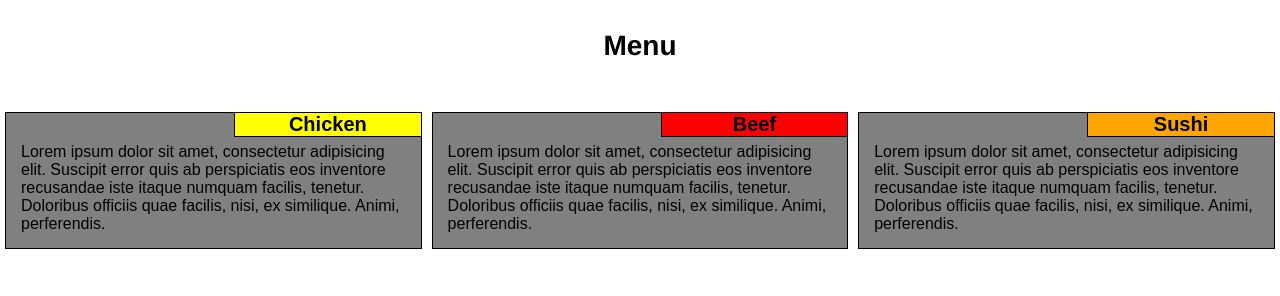
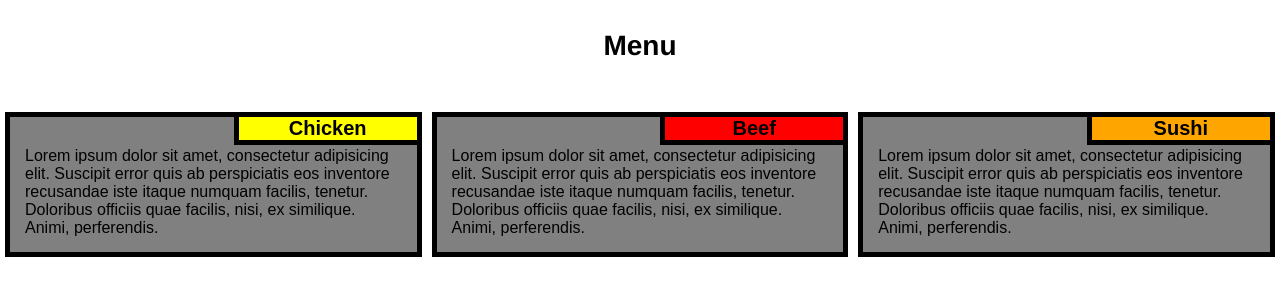
Before and after one commit to Berti9304/coursera-test, a plain HTML site: page module2-solution/index.html in a window 1280 px wide. Drawn offline with Linux system fonts and the light colour scheme.

Commit message:
final version

```diff
--- a/module2-solution/css/style.css
+++ b/module2-solution/css/style.css
@@ -13,6 +13,7 @@ section {
   border: 1px;
   border-color:black;
   border-style: solid;
+  border-width: thick;
   padding: 15px;
   padding-top: 30px;
   margin: 5px;
@@ -24,6 +25,7 @@ section {
   width: 100%;
 }
 
+/* Titles. */
 h1 {
   font-style:bold;
   font-size:175%;
@@ -38,6 +40,7 @@ h2.sectionTitle {
   border:1px;
   border-color: black;
   border-style: solid;
+  border-width: thick;
   border-top-style: none;
   border-right-style: none;
   position:absolute;
```
